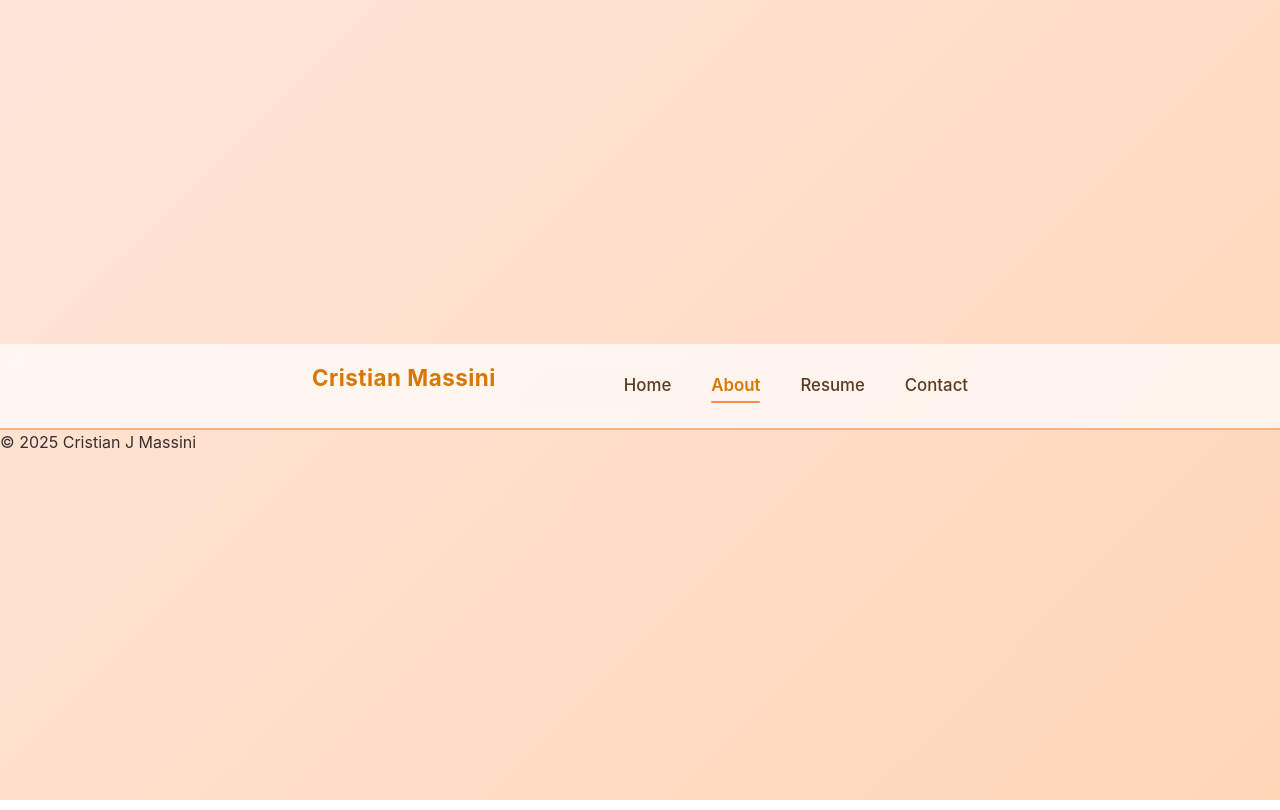
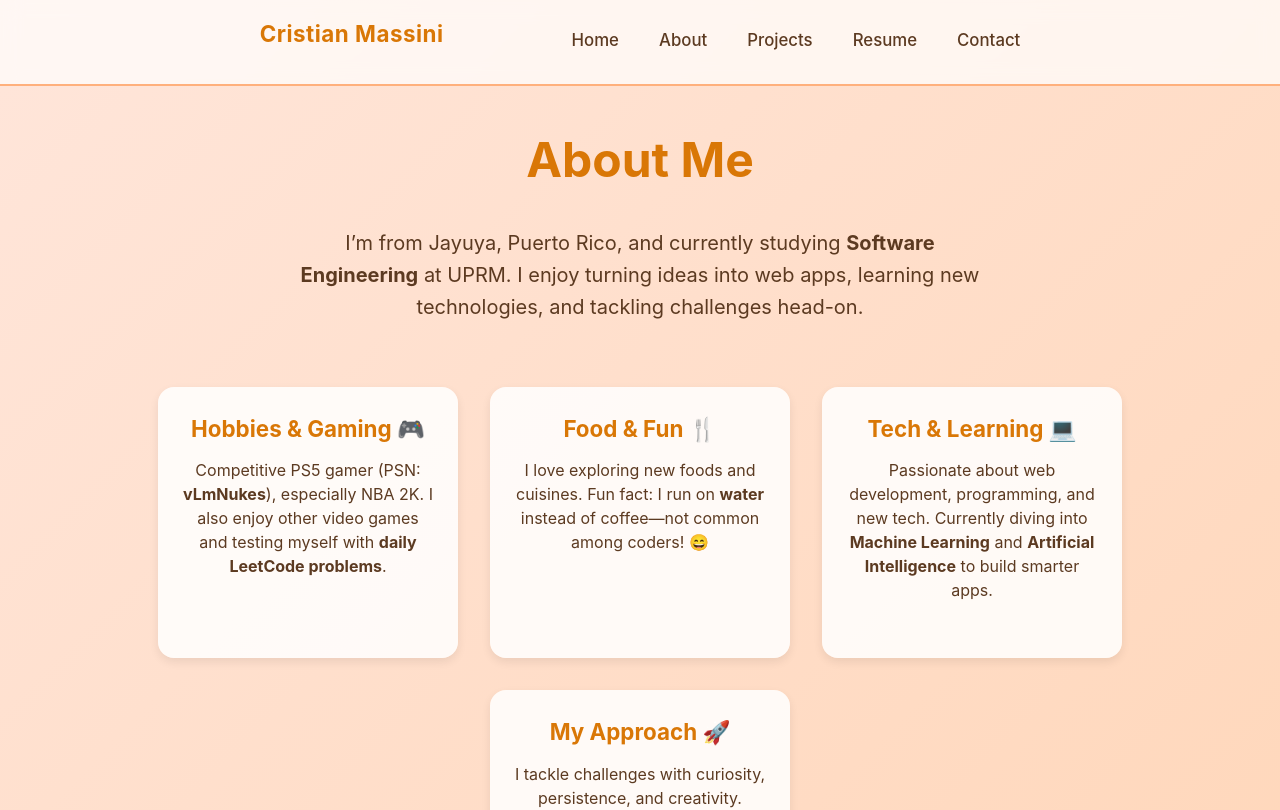
Before and after one commit to Massinl/myPortfolio, a React (Vite) app in the folder webPage/: page /about in a window 1280 px wide. Shown: the top 810 px of the page. Built offline with nearby package versions, Linux system fonts and the light colour scheme.

Commit message:
imrpoved home and make about me page

```diff
--- a/webPage/src/App.tsx
+++ b/webPage/src/App.tsx
@@ -7,6 +7,7 @@ import Home from './pages/Home';
 import Projects from './pages/Projects';
 import Resume from './pages/Resume';
 import Contact from './pages/Contact';
+import About from './pages/about';
 
 function App() {
   return (
@@ -18,6 +19,7 @@ function App() {
           <Route path="/projects" element={<Projects />} />
           <Route path="/resume" element={<Resume />} />
           <Route path="/contact" element={<Contact />} />
+          <Route path="/about" element={<About />} />
         </Routes>
       </main>
       <Footer />
--- a/webPage/src/components/Footer.tsx
+++ b/webPage/src/components/Footer.tsx
@@ -1,5 +1,5 @@
 import React from 'react';
 
 export default function Footer() {
-  return <footer>© 2025 Cristian J Massini</footer>;
+  return <footer>© Copyright 2025. Made by Cristian J Massini</footer>;
 }
--- a/webPage/src/components/Navbar.tsx
+++ b/webPage/src/components/Navbar.tsx
@@ -11,16 +11,19 @@ export default function Navbar() {
 
       <div className="navbar-links">
         <Link to="/" className={location.pathname === "/" ? "active" : ""}>
-          Home
+            Home
         </Link>
-        <Link to="/about" className={location.pathname === "/about" ? "active" : ""}>
-          About
+        <Link to="/About" className={location.pathname === "/About" ? "active" : ""}>
+            About
+        </Link>
+        <Link to="/projects" className={location.pathname === "/projects" ? "active" : ""}>
+            Projects
         </Link>
         <Link to="/resume" className={location.pathname === "/resume" ? "active" : ""}>
-          Resume
+            Resume
         </Link>
         <Link to="/contact" className={location.pathname === "/contact" ? "active" : ""}>
-          Contact
+            Contact
         </Link>
       </div>
     </nav>
--- /dev/null
+++ b/webPage/src/pages/About.tsx
@@ -0,0 +1,68 @@
+import React, { useEffect } from 'react';
+import '../styles/about.css';
+
+export default function About() {
+  useEffect(() => {
+    const elements = document.querySelectorAll('.about-section, .about-card');
+    const observer = new IntersectionObserver(
+      entries => {
+        entries.forEach(entry => {
+          if (entry.isIntersecting) entry.target.classList.add('visible');
+        });
+      },
+      { threshold: 0.2 }
+    );
+
+    elements.forEach(el => observer.observe(el));
+    return () => elements.forEach(el => observer.unobserve(el));
+  }, []);
+
+  return (
+    <div className="about-container">
+
+      {/* === Hero / Intro === */}
+      <section className="hero">
+        <h1>About Me</h1>
+        <p>
+          I’m from Jayuya, Puerto Rico, and currently studying <strong>Software Engineering</strong> at UPRM.
+          I enjoy turning ideas into web apps, learning new technologies, and tackling challenges head-on.
+        </p>
+      </section>
+
+      {/* === Personal Info Cards === */}
+      <section className="about-section">
+        <div className="about-card">
+          <h2>Hobbies & Gaming 🎮</h2>
+          <p>
+            Competitive PS5 gamer (PSN: <strong>vLmNukes</strong>), especially NBA 2K.
+            I also enjoy other video games and testing myself with <strong>daily LeetCode problems</strong>.
+          </p>
+        </div>
+
+        <div className="about-card">
+          <h2>Food & Fun 🍴</h2>
+          <p>
+            I love exploring new foods and cuisines.
+            Fun fact: I run on <strong>water</strong> instead of coffee—not common among coders! 😄
+          </p>
+        </div>
+
+        <div className="about-card">
+          <h2>Tech & Learning 💻</h2>
+          <p>
+            Passionate about web development, programming, and new tech.
+            Currently diving into <strong>Machine Learning</strong> and <strong>Artificial Intelligence</strong> to build smarter apps.
+          </p>
+        </div>
+
+        <div className="about-card">
+          <h2>My Approach 🚀</h2>
+          <p>
+            I tackle challenges with curiosity, persistence, and creativity.
+            Whether debugging code, building features, competing in games, or learning AI/ML, I aim to grow constantly and create enjoyable, impactful projects.
+          </p>
+        </div>
+      </section>
+    </div>
+  );
+}
--- a/webPage/src/pages/Home.tsx
+++ b/webPage/src/pages/Home.tsx
@@ -1,7 +1,7 @@
 import React, { useEffect } from 'react';
 import { Link } from 'react-router-dom';
 import '../styles/home.css';
-import profilePic from '../assets/profile.jpg'; // put your image in src/assets/
+import profilePic from '../assets/profile.jpg'; // Make sure your image is here
 
 export default function Home() {
   useEffect(() => {
@@ -24,14 +24,13 @@ export default function Home() {
 
       {/* === Hero Section === */}
       <section className="hero">
-        <img src={profilePic} alt="Cristian Massini Pérez" className="hero-image" />
-        <h1>Hi, I'm <br />Cristian Massini Pérez 👋</h1>
+        <img src={profilePic} alt="Cristian Massini" className="hero-image" />
+        <div className="hero-text">
+          <h1>Hi, I'm Cristian Massini Pérez 👋</h1>
           <p>
-          I’m a <strong>4th-year Software Engineering student</strong> and <strong>Web Developer</strong>
-          based in Puerto Rico. I love turning ideas into smooth, functional, and visually engaging web experiences.
-          I focus on crafting clean, efficient code and systems that make a difference.
+            4th-year <strong>Software Engineering student</strong> & <strong>Web Developer</strong> from Puerto Rico.
+            I turn ideas into smooth, functional web apps, focusing on clean code and engaging user experiences.
           </p>
-
           <div className="hero-buttons">
             <Link to="/projects" className="button button-blue">
               View My Projects
@@ -40,68 +39,54 @@ export default function Home() {
               Download Resume
             </a>
           </div>
+        </div>
       </section>
 
-      {/* === About Section === */}
+      {/* === About Me Section === */}
       <section className="skills-section">
         <h2>What I Do</h2>
         <p>
-          I specialize in designing <strong>responsive web applications</strong>, managing <strong>databases</strong>,
-          and developing <strong>full-stack systems</strong>. I’m driven by curiosity, collaboration, and the desire
-          to build tools that genuinely help people. Most of my experience comes from personal and university projects.
+          I build <strong>responsive web apps</strong>, manage <strong>databases</strong>, and develop <strong>full-stack systems</strong>.
+          My work comes mainly from personal and university projects. I’m curious, collaborative, and love building tools that help people.
         </p>
       </section>
 
-      {/* === Skills Section === */}
-      <section className="skills-section">
+      {/* === Skills Cards Section === */}
+      <section className="skills-section cards-section">
         <h2>Technical Skills</h2>
-
+        <div className="skills-cards">
+          <div className="skill-card">
             <h3>Frontend</h3>
-        <div className="skills">
-          <span>React</span>
-          <span>TypeScript</span>
-          <span>CSS</span>
-          <span>HTML</span>
+            <p>React, TypeScript, CSS, HTML</p>
           </div>
-
-        <h3>Backend & Databases</h3>
-        <div className="skills">
-          <span>Node.js</span>
-          <span>Supabase</span>
-          <span>SQL</span>
+          <div className="skill-card">
+            <h3>Backend & DB</h3>
+            <p>Node.js, Supabase, SQL</p>
           </div>
-
+          <div className="skill-card">
             <h3>Languages & Tools</h3>
-        <div className="skills">
-          <span>Python</span>
-          <span>Java</span>
-          <span>C++</span>
-          <span>Git</span>
+            <p>Python, Java, C++, Git</p>
+          </div>
         </div>
       </section>
 
-      {/* === Projects Section === */}
-      <section className="skills-section">
+      {/* === Projects Cards Section === */}
+      <section className="skills-section projects-section">
         <h2>Highlighted Projects</h2>
-        <p>Here are a few projects I’ve built recently.</p>
-
         <div className="projects-preview">
           <div className="project-card">
             <h3>Instant Runoff Voting System</h3>
-            <p>A voting app implementing ranked-choice logic using Python. Designed for fair and transparent elections.</p>
+            <p>Python app implementing ranked-choice voting for fair, transparent elections.</p>
           </div>
-
           <div className="project-card">
             <h3>Travel Time System</h3>
-            <p>Shortest-path visualizer using Dijkstra’s algorithm in Java, built to optimize route planning.</p>
+            <p>Shortest-path visualizer in Java, optimizing navigation and route planning.</p>
           </div>
-
           <div className="project-card">
             <h3>UPRM Connect</h3>
-            <p>A collaboration platform built with React & Supabase, connecting students for projects and study groups.</p>
+            <p>React & Supabase platform connecting students for projects and study groups.</p>
           </div>
         </div>
-
         <Link to="/projects" className="button button-blue">
           See All Projects →
         </Link>
--- /dev/null
+++ b/webPage/src/styles/about.css
@@ -0,0 +1,91 @@
+.about-container {
+  display: flex;
+  flex-direction: column;
+  align-items: center;
+  padding: 3rem 2rem;
+  min-height: 100vh;
+  background: linear-gradient(135deg, #ffe5d9 0%, #ffd6b8 100%);
+}
+
+.hero {
+  text-align: center;
+  margin-bottom: 4rem;
+}
+
+.hero h1 {
+  font-size: 3rem;
+  color: #d97706;
+  margin-bottom: 1rem;
+  animation: fadeSlideUp 1s ease forwards;
+  opacity: 0;
+  transform: translateY(30px);
+}
+
+.hero p {
+  font-size: 1.25rem;
+  color: #5c3a21;
+  max-width: 700px;
+  margin: 0 auto;
+  animation: fadeSlideUp 1.2s ease forwards;
+  opacity: 0;
+  transform: translateY(30px);
+}
+
+.about-section {
+  display: flex;
+  flex-wrap: wrap;
+  justify-content: center;
+  gap: 2rem;
+  width: 100%;
+  margin-bottom: 4rem;
+}
+
+.about-card {
+  background: rgba(255, 255, 255, 0.85);
+  border-radius: 1rem;
+  padding: 1.5rem;
+  width: 300px;
+  box-shadow: 0 4px 10px rgba(0,0,0,0.08);
+  opacity: 0;
+  transform: translateY(50px);
+  transition: all 0.5s ease;
+}
+
+.about-card.visible {
+  opacity: 1;
+  transform: translateY(0);
+}
+
+.about-card h2 {
+  color: #d97706;
+  margin-bottom: 0.75rem;
+  font-size: 1.4rem;
+}
+
+.about-card p {
+  font-size: 1rem;
+  color: #5c3a21;
+  line-height: 1.5;
+}
+.about-card .invite {
+  margin-top: 0.5rem;
+  font-size: 0.95rem;
+  color: #d97706;
+  font-style: italic;
+}
+
+@keyframes fadeSlideUp {
+  0% { opacity: 0; transform: translateY(40px); }
+  100% { opacity: 1; transform: translateY(0); }
+}
+
+@media (max-width: 768px) {
+  .hero h1 { font-size: 2.5rem; }
+  .hero p { font-size: 1.1rem; }
+  .about-card { width: 90%; }
+}
+
+@media (max-width: 480px) {
+  .hero h1 { font-size: 2.2rem; }
+  .hero p { font-size: 1rem; }
+}
```
Lines whose indentation alone changed are shown as unchanged.
